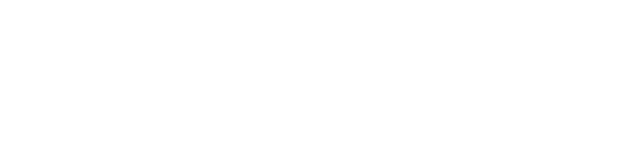
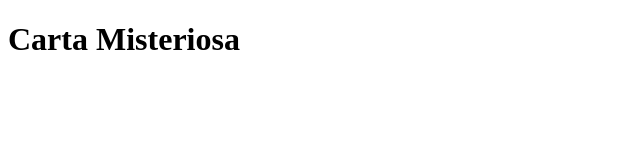
Before and after one commit to JeaziRicardo/mystery-letter-js, a website: page index.html in a window 1280 px wide. Shown: the whole page, without its empty margins (0-640 px from the left). Drawn offline with Linux system fonts and the light colour scheme.

Commit message:
Adcionado titulo da pagina

```diff
--- a/index.html
+++ b/index.html
@@ -8,6 +8,11 @@
   <title>Carta Misteriosa</title>
 </head>
 <body>
+  <header>
+    <h1>Carta Misteriosa</h1>
+  </header>
+  <main>
+  </main>
   <script src="script.js"></script>
 </body>
 </html>
```
